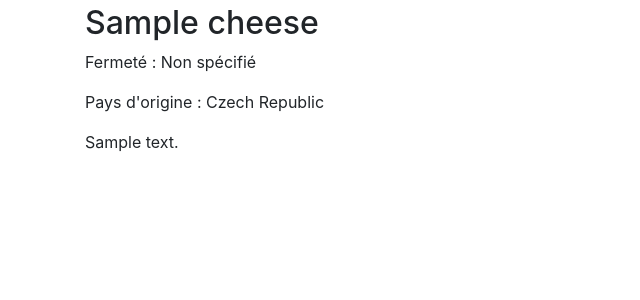
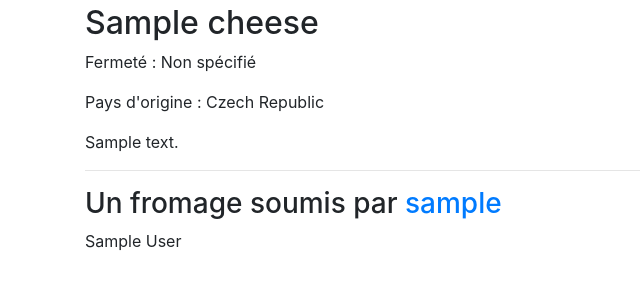
Before and after one commit to Louis-Gabriel-TM/django-crash-course, a Django app: a page that uses everycheese/everycheese/templates/cheeses/cheese_detail.html in a window 1280 px wide. Shown: the part 56-356 px from the top of the page, without its empty margins (0-640 px from the left). Run offline with Django 3.2, Linux system fonts and the light colour scheme; tables that the repository leaves empty hold one stand-in row (values such as "Sample post"); some libraries are stand-ins or nearby versions.

Commit message:
feature: track and display the creator of each cheese

```diff
--- a/everycheese/everycheese/cheeses/views.py
+++ b/everycheese/everycheese/cheeses/views.py
@@ -24,3 +24,7 @@
         'country_of_origin',
         'description',
     ]
+
+    def form_valid(self, form):
+        form.instance.creator = self.request.user
+        return super().form_valid(form)
--- a/everycheese/everycheese/templates/cheeses/cheese_detail.html
+++ b/everycheese/everycheese/templates/cheeses/cheese_detail.html
@@ -22,4 +22,15 @@
     <p>{{ cheese.description }}</p>
   {% endif %}
 
+  <hr />
+
+  <h3>
+    Un fromage soumis par <a href="{% url 'users:detail' cheese.creator.username %}">
+      {{ cheese.creator.username }}
+    </a>
+  </h3>
+  {% if cheese.creator.name %}
+    <p>{{ cheese.creator.name }}</p>
+  {% endif %}
+
 {% endblock content %}
```
